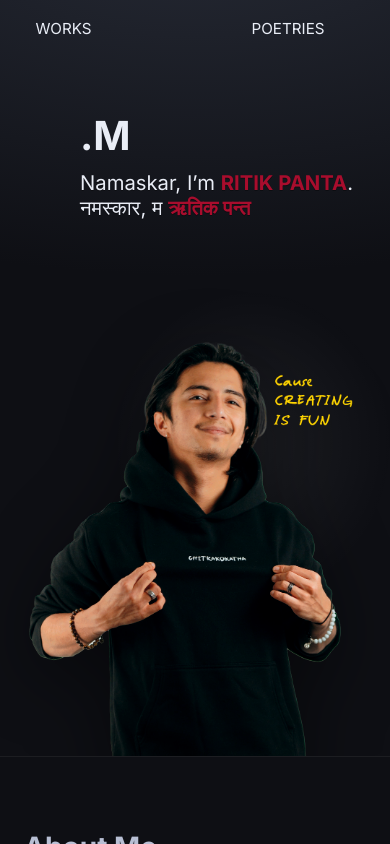
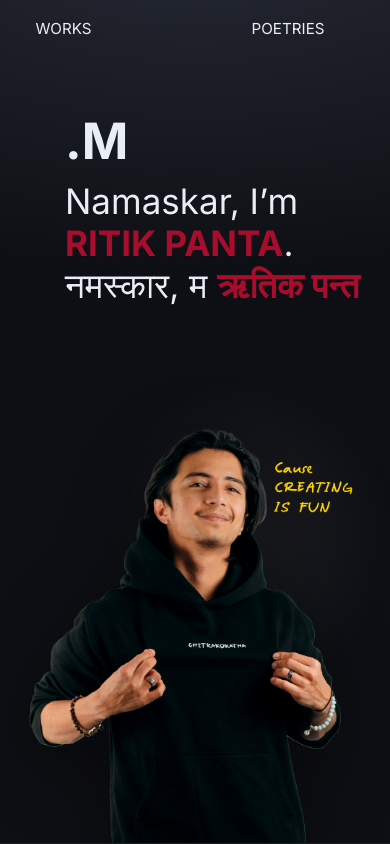
Before and after one commit to Ritikpanta/profileofritik, a React (Vite) app: page / in a window 390 px wide. Built offline with nearby package versions, Linux system fonts and the light colour scheme.

Commit message:
Some changes in the text sizes

```diff
--- a/src/App.css
+++ b/src/App.css
@@ -331,12 +331,16 @@ main.ui section + section {
 /* stack on mobile + give the image a taller box */
 @media (max-width: 900px){
   .intro-line{
-  margin-left: 80px;
+  margin-left: 65px;
+
+  padding-bottom: 0;
+  font-size: clamp(35px, 5.2vw, 55px);
 
 
 }
 .brand-typing{
-  margin-left: 80px;
+  margin-left: 65px;
+  font-size: clamp(50px, 8vw, 110px);
   margin-top: 40px;
 }
   .hero-inner{ grid-template-columns: 1fr; }
```
